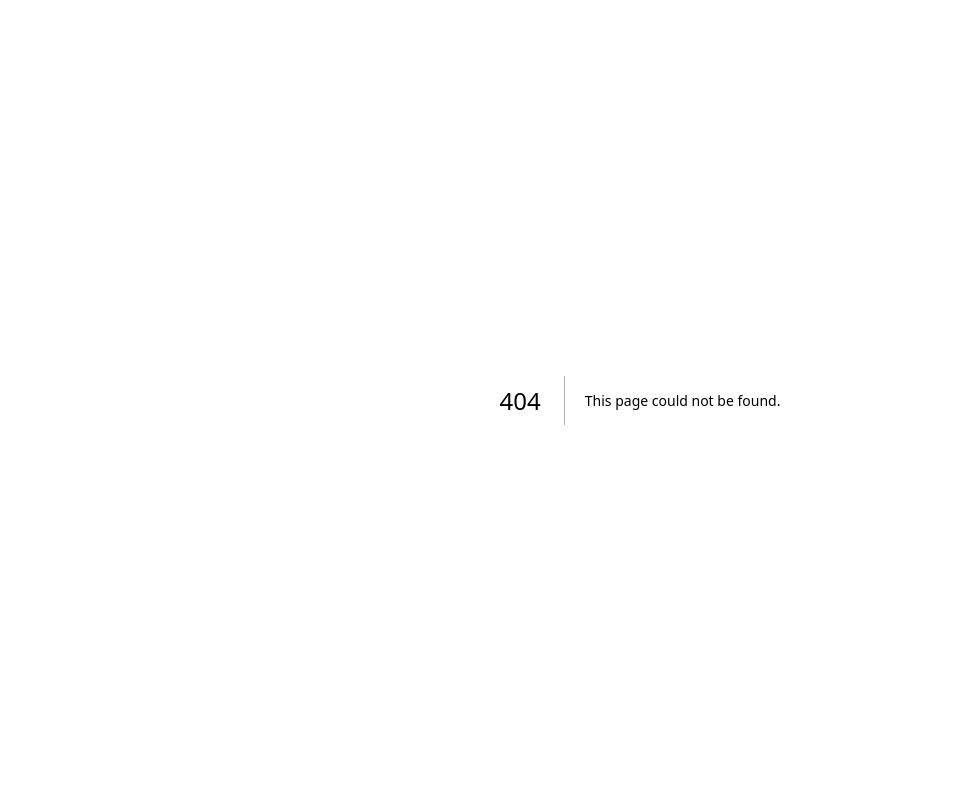
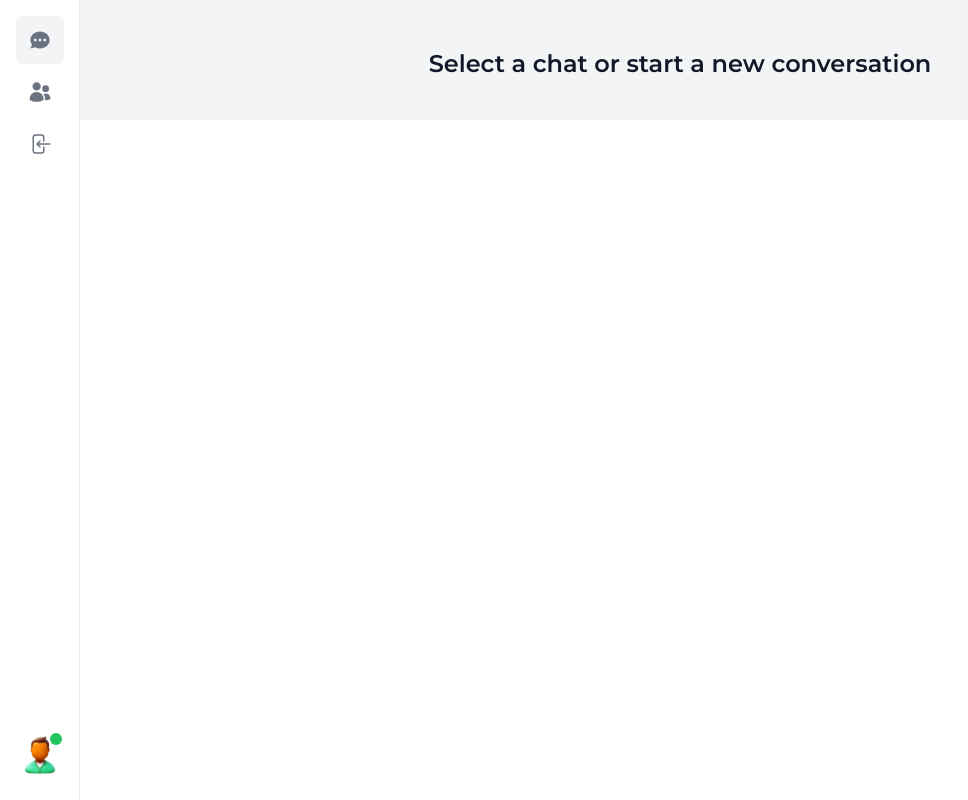
Before and after one commit to mrwebwork/messenger, a Next.js app: page /conversations in a window 1280 px wide. Before the commit this address had no page. Shown: the whole page, without its empty margins (0-968 px from the left). Built offline with nearby package versions, Linux system fonts and the light colour scheme; no server answers.

Commit message:
Create ConversationsLayout with Sidebar and implement Home with conversation state

```diff
--- /dev/null
+++ b/app/conversations/layout.tsx
@@ -0,0 +1,15 @@
+import Sidebar from "../components/sidebar/Sidebar";
+
+export default async function ConversationsLayout({
+  children,
+}: {
+  children: React.ReactNode;
+}) {
+  return (
+    <div>
+      <Sidebar>
+        <div className="h-full">{children}</div>
+      </Sidebar>
+    </div>
+  );
+}
--- /dev/null
+++ b/app/conversations/page.tsx
@@ -0,0 +1,19 @@
+"use client";
+
+import clsx from "clsx";
+
+import useConversation from "../hooks/useConversation";
+
+import EmptyState from "../components/EmptyState";
+
+const Home = () => {
+  const { isOpen } = useConversation();
+
+  return (
+    <div className={clsx("h-full lg:block", isOpen ? "block" : "hidden")}>
+      <EmptyState />
+    </div>
+  );
+};
+
+export default Home;
```
